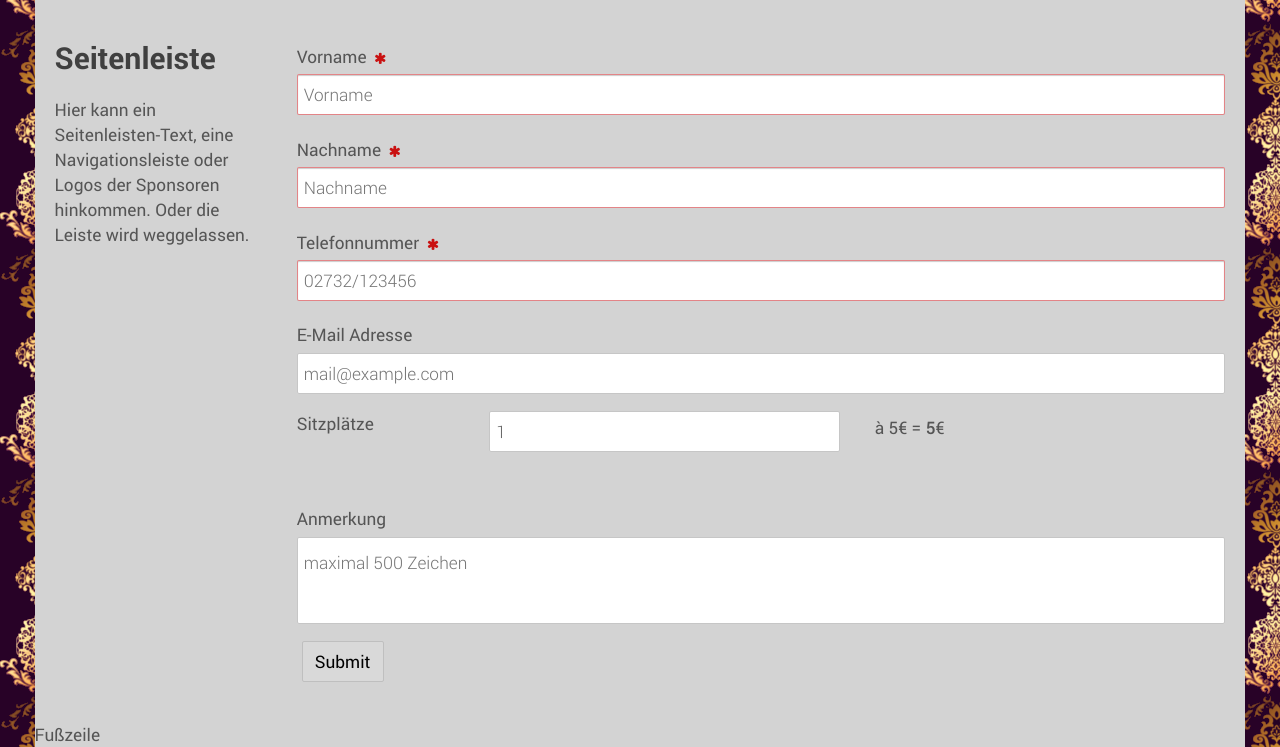
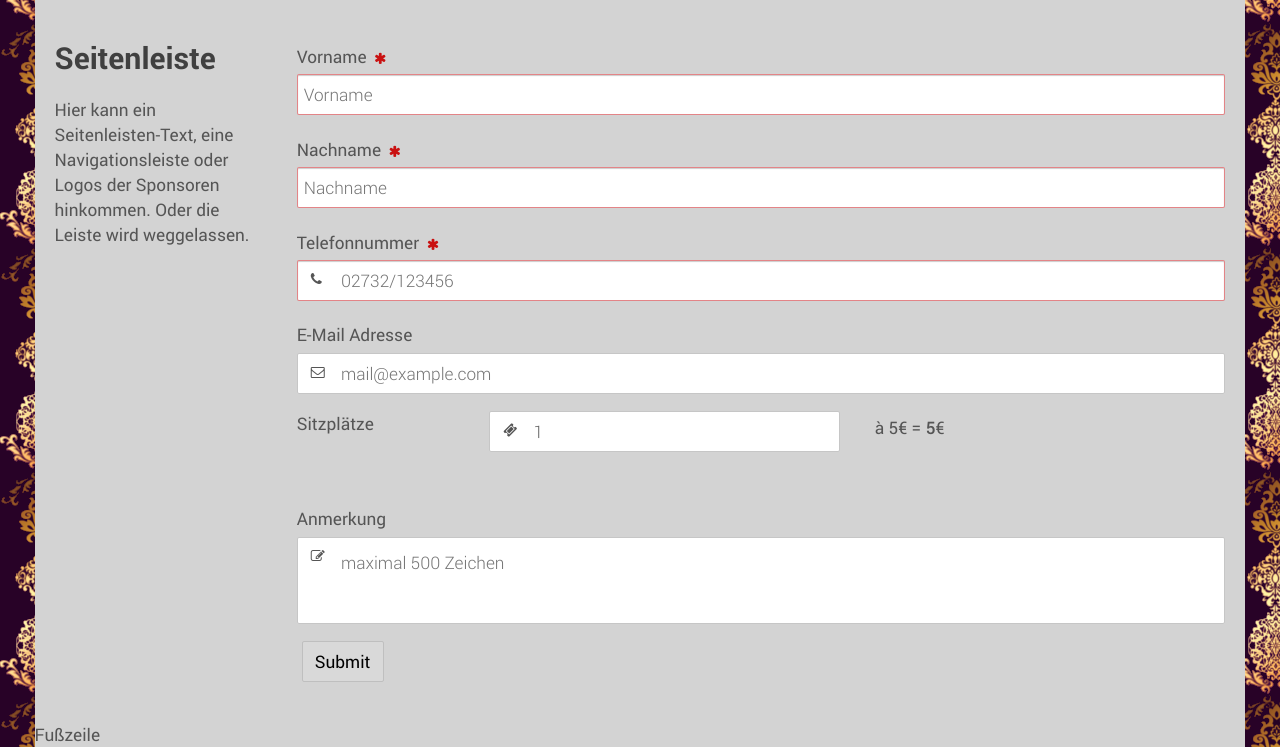
Before and after one commit to Findus23/Maturaball, a PHP site: page /formular.html in a window 1280 px wide. Shown: the part 426-1173 px from the top of the page. Run offline with PHP 8.4, Linux system fonts and the light colour scheme.

Commit message:
PHP-Code verbessert

```diff
--- a/formular.html
+++ b/formular.html
@@ -65,7 +65,7 @@
 
 		<style type="text/css">
 			html {
-				background-image: url(hintergrund.png);
+				background-image: url(images/hintergrund.png);
 				background-attachment: fixed;
 			}
 			#logo img {
@@ -86,7 +86,7 @@
 			}
 			input:invalid {
 				border-color: rgba(200, 10, 16, 0.8) !important;
-				-webkit-box-shadow: rgba(0, 0, 0, 0.2) 0 1px 1px inset !important;;
+				-webkit-box-shadow: rgba(0, 0, 0, 0.2) 0 1px 1px inset !important;
 				-moz-box-shadow: rgba(0, 0, 0, 0.2) 0 1px 1px inset;
 				box-shadow: rgba(0, 0, 0, 0.2) 0 1px 1px inset;
  				border: 1px solid rgba(200, 10, 16, 0.5) !important;
@@ -159,14 +159,20 @@
 				</div>
 				<div class="control-group required">
 					<label for="telefon">Telefonnummer</label>
-					<div class="control">
+					<div class="control prepend-symbol">
+						<span>
 							<input id="telefon" name="telefon" type="tel" placeholder="02732/123456" maxlength="20" required>
+							<i class="fa fa-phone"></i>
+						</span>
 					</div>
 				</div>
 				<div class="control-group">
 					<label for="email">E-Mail Adresse</label>
-					<div class="control">
+					<div class="control prepend-symbol">
+						<span>
 							<input id="email" name="email" type="email" placeholder="mail@example.com" maxlength="25">
+							<i class="fa fa-envelope-o"></i>
+						</span>
 					</div>
 				</div>
 				<div class="column-group gutters">
@@ -174,8 +180,11 @@
 						<label for="anzahl">Sitzplätze</label>
 					</div>
 					<div class="control-group all-40 small-100 tiny-100 medium-50">
-						<div class="control">
+						<div class="control prepend-symbol">
+							<span>
 								<input id="anzahl" name="anzahl" type="number" max="10" min="1" value="1" required onchange="preis()" onkeypress="preis()" onpaste="preis()" oncut="()" onkeyup="preis()">
+								<i class="fa fa-ticket"></i>
+							</span>
 						</div>
 					</div>
 					<div class="control-group all-40 small-100 tiny-100 medium-50">
@@ -184,8 +193,11 @@
 				</div>
 				<div class="control-group">
 					<label for="anmerkung">Anmerkung</label>
-                    <div class="control">
+					<div class="control prepend-symbol">
+						<span>
 							<textarea id="anmerkung" name="anmerkung" maxlength="500" placeholder="maximal 500 Zeichen"></textarea>
+							<i class="fa fa-pencil-square-o"></i>
+						</span>
 					</div>
 				</div>
 		 		<input type="submit" class="ink-button">
```
Also changed, not shown: reservierungen.php (+20 -22 lines), 1 other file. Lines whose indentation alone changed are shown as unchanged.
